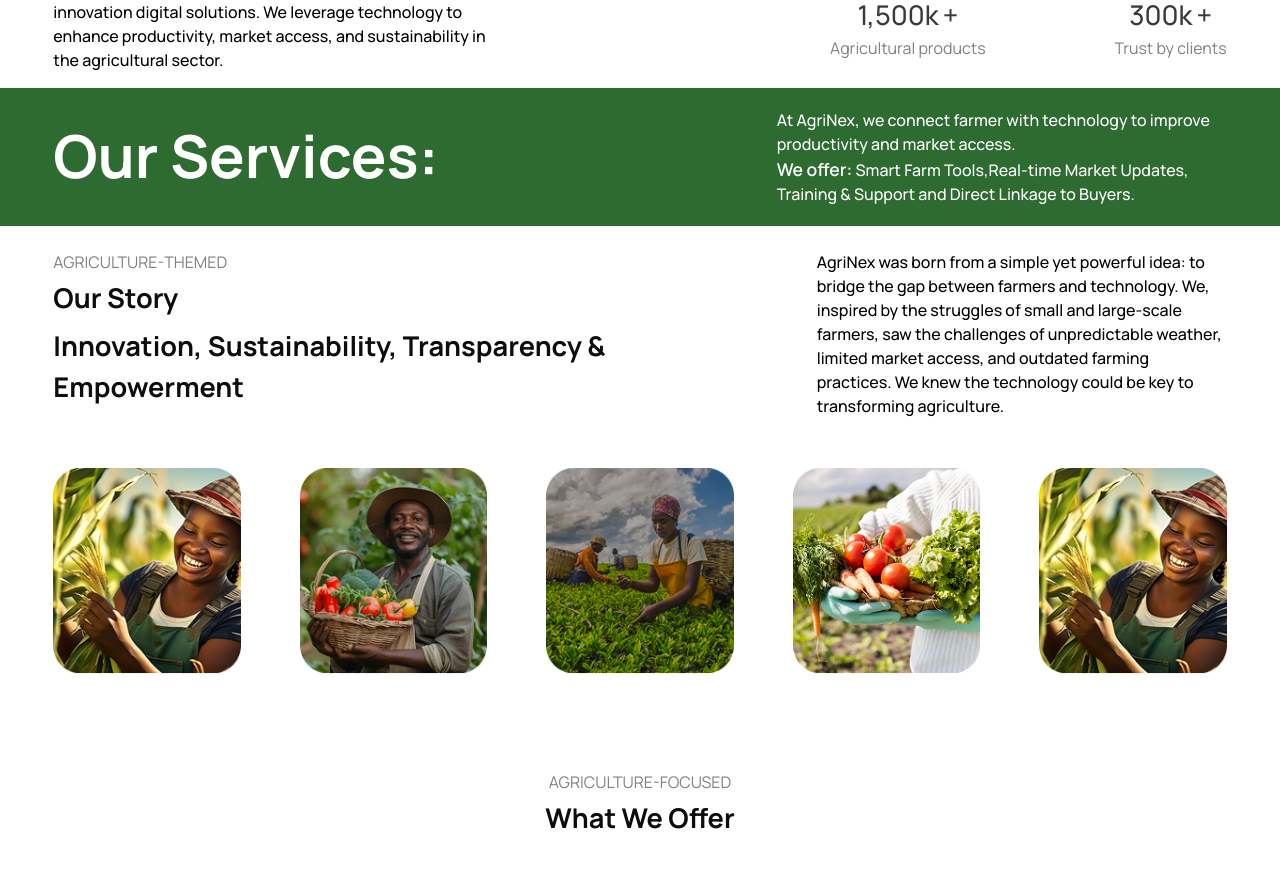
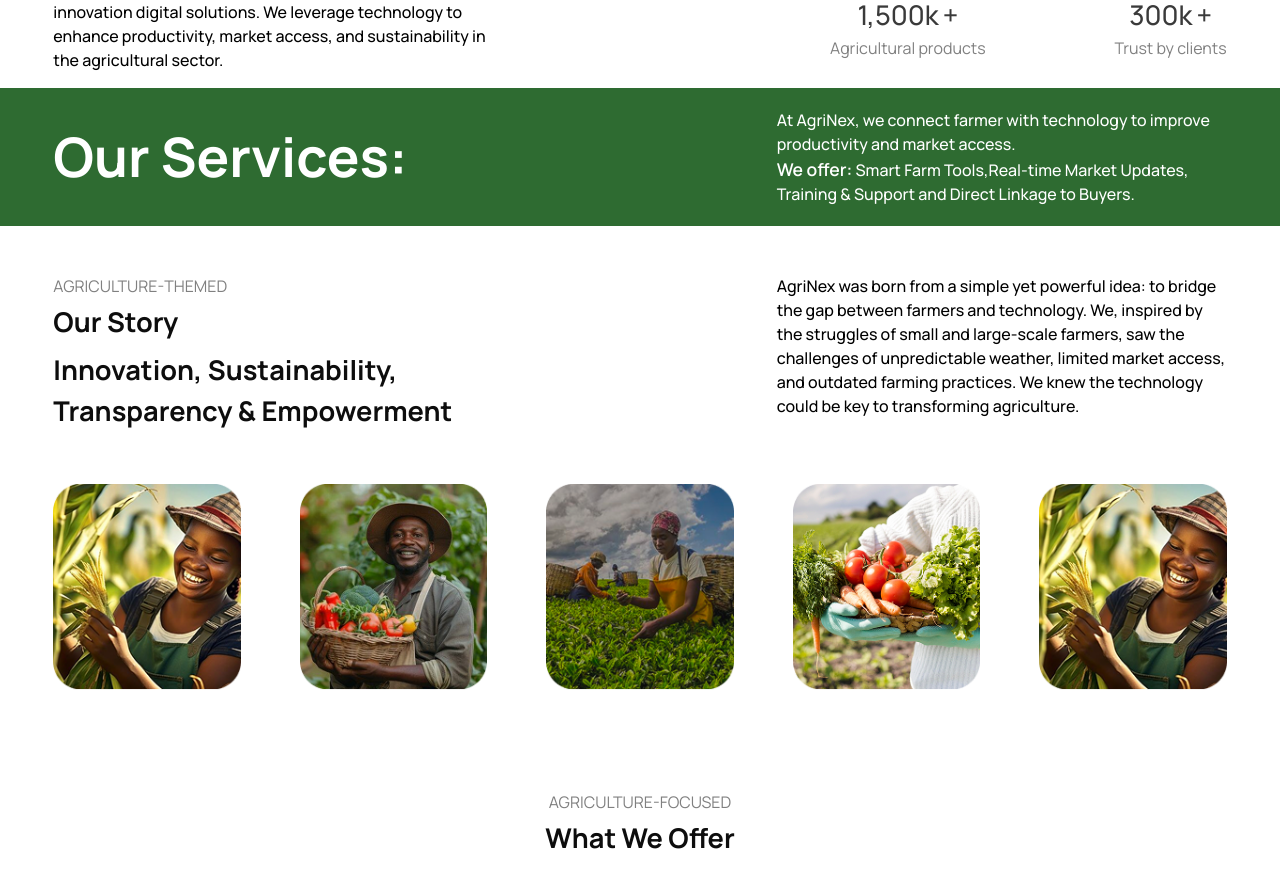
Before and after one commit to Olorunwa-web/AgriNex-app, a React (Vite) app: page /aboutus in a window 1280 px wide. Shown: the part 562-1431 px from the top of the page. Built offline with nearby package versions, Linux system fonts and the light colour scheme.

Commit message:
first commit

```diff
--- a/src/pages/AboutUs.jsx
+++ b/src/pages/AboutUs.jsx
@@ -83,7 +83,7 @@ const AboutUs = () => {
                 <section className = 'w-11/12 max-w-8xl mx-auto'>
                     <section className = 'py-8 md:py-5 flex flex-col gap-y-6 justify-between items-center md:flex-row '>
                         <div>
-                          <h1 className = 'font-bold text-white text-[33px] md:text-[40px] lg:text-[3.2rem] xl:text-[3.7rem]'>Our Services:</h1>
+                          <h1 className = 'font-bold text-white text-[33px] md:text-[40px] lg:text-[3.2rem] xl:text-[3.4rem]'>Our Services:</h1>
                         </div>
                         <div className = 'w-full md:w-[350px] lg:w-[450px] flex justify-end '>
                           <div className = 'flex flex-col'>
@@ -98,21 +98,21 @@ const AboutUs = () => {
             {/*  */}
 
             <section>
-                <section className = 'w-11/12 max-w-8xl mx-auto'>
-                    <section className = 'py-6  flex flex-col md:flex-row gap-x-4 justify-between'>
+                <section className = 'w-11/12 max-w-8xl mx-auto my-8'>
+                    <section className = 'py-4  flex flex-col md:flex-row gap-x-4  justify-between'>
                         <div className = 'w-full text-center md:text-left md:w-1/2 lg:w-full xl:w-1/2'>
                            <p className = 'font-normal text-[#808080] text-base mb-1'>AGRICULTURE-THEMED</p>
-                           <h1 className = 'text-[1.4rem] md:text-[1.7rem] lg:text-[1.7rem] font-bold mb-4 text-[#0D0D0D]'>Our Story</h1>
-                           <h1 className = 'mt-[-9px] w-full xl:w-[600px] text-[1.4rem] md:text-[1.7rem] lg:text-[1.7rem] font-bold mb-4 text-[#0D0D0D]'>Innovation, Sustainability, Transparency & Empowerment</h1>
+                           <h1 className = 'text-[1.4rem] md:text-[1.5rem] lg:text-[1.7rem] font-bold mb-4 text-[#0D0D0D]'>Our Story</h1>
+                           <h1 className = 'mt-[-9px] w-full xl:w-[500px] text-[1.4rem] md:text-[1.5rem] lg:text-[1.7rem] font-bold mb-4 text-[#0D0D0D]'>Innovation, Sustainability, Transparency & Empowerment</h1>
                         </div>
-                        <div className = 'w-full text-center md:text-left md:w-1/2 lg:w-[770px] xl:w-[410px] '>
+                        <div className = 'w-full text-center md:text-left md:w-1/2 lg:w-[770px] xl:w-[450px] '>
                             <p className = 'font-medium text-black text-base'>AgriNex was born from a simple yet powerful idea: to bridge the gap between farmers and technology. We, inspired by the struggles of small and large-scale farmers, saw the challenges of unpredictable weather, limited market access, and outdated farming practices. We knew the technology could be key to transforming agriculture.</p>
                         </div>
                     </section>
                     <div className = 'py-5 mb-7 w-full flex flex-wrap gap-4 md:gap-0 justify-center md:justify-between'>
                         {aboutimages.map((img)=> {
                             return (
-                               <div key = {img.id} className = 'w-[40%] md:w-[16%] '>
+                               <div key = {img.id} className = 'w-[24%] md:w-[16%] '>
                                    <img src= {img.image} alt="" className = 'w-full'/>
                                </div>
                             )
```
